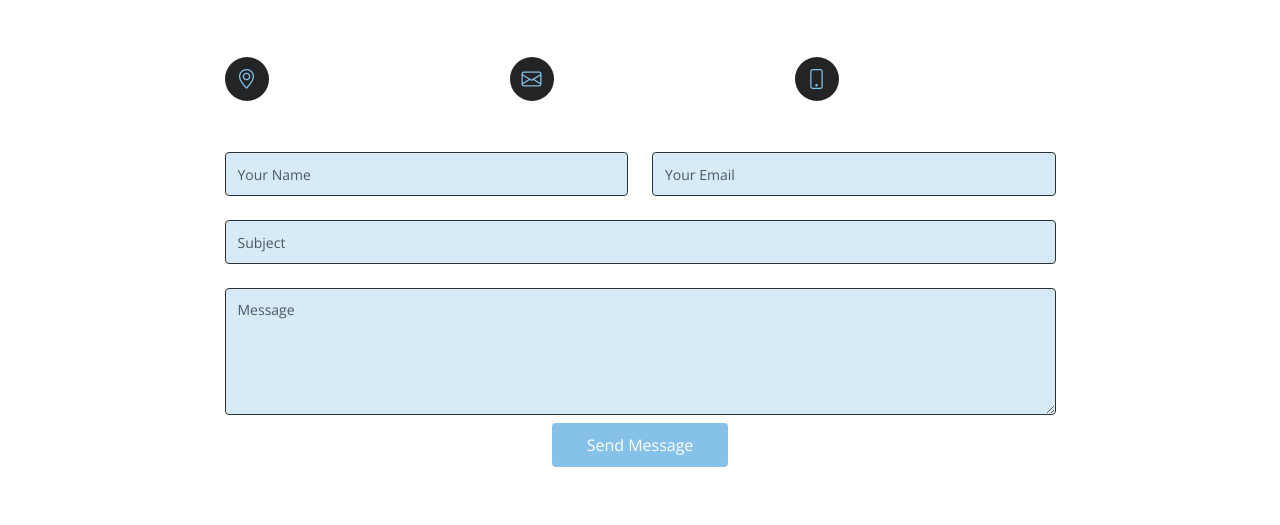
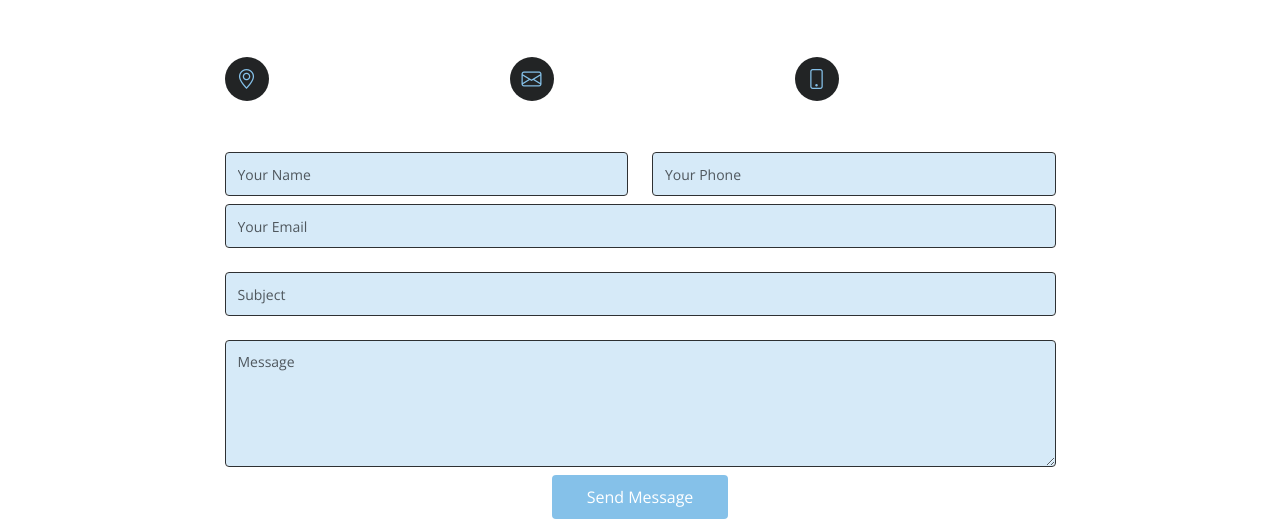
Before and after one commit to yadhumanikandan/divans-photography-website, a plain HTML site: page contact.html in a window 1280 px wide. Shown: the part 286-811 px from the top of the page. Drawn offline with nearby package versions, Linux system fonts and the light colour scheme.

Commit message:
inquiry ready

```diff
--- a/contact.html
+++ b/contact.html
@@ -150,8 +150,11 @@
                   <input type="text" name="NAME" class="form-control" id="name" placeholder="Your Name" required>
                 </div>
                 <div class="col-md-6 form-group mt-3 mt-md-0">
-                  <input type="email" class="form-control" name="EMAIL" id="email" placeholder="Your Email" required>
+                  <input type="text" class="form-control" name="PHONE" id="phone" placeholder="Your Phone" required>
                 </div>
+              </div>
+              <div class="form-group mt-3 mt-md-0">
+                <input type="emial" class="form-control" name="EMAIL" id="email" placeholder="Your Email" required>
               </div>
               <div class="form-group mt-3">
                 <input type="text" class="form-control" name="SUBJECT" id="subject" placeholder="Subject" required>
@@ -203,7 +206,7 @@
   <script>
     const form = document.querySelector("#form")
     const submitButton = document.querySelector("#submit")
-    const scriptURL = 'https://script.google.com/macros/s/AKfycbzyORM-2WxqkmyH88XSNkVNSLz5LUMGAPUnWPZ8LOj57mTHvCXljrdV9JhVHOtatQCfIg/exec'
+    const scriptURL = 'https://script.google.com/macros/s/AKfycbygLCn9eHAibmFKOrA3rMk1Mhy_tvqn70R12_FON9_6u9TPNDR_934OW8uGZ79VQl1UVA/exec'
 
     form.addEventListener('submit', e => {
       submitButton.disabled = true
```
